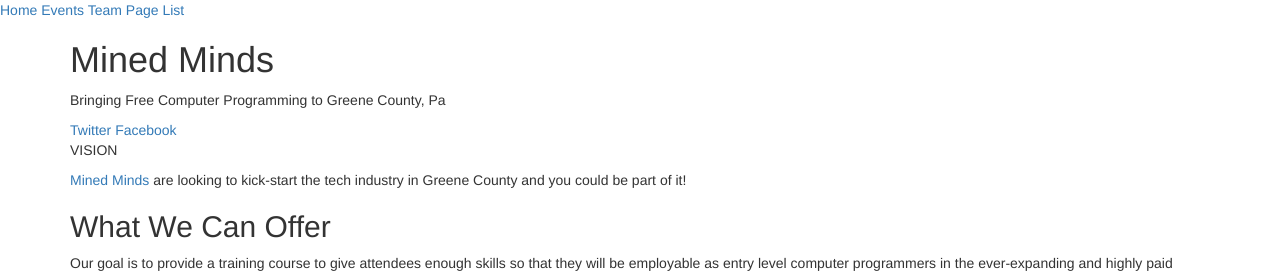
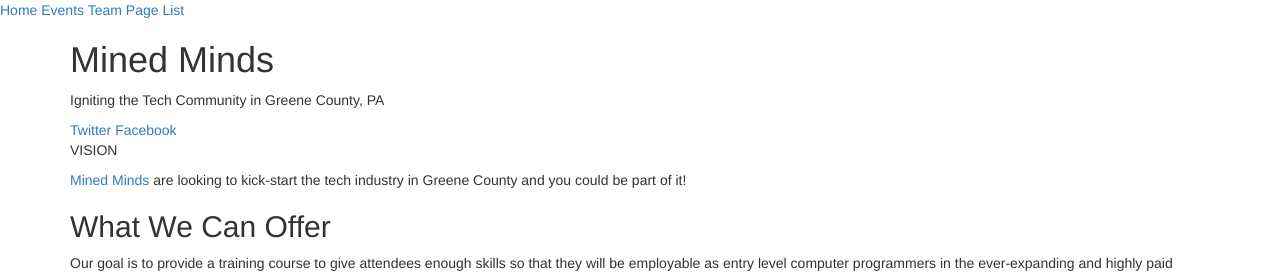
Before and after one commit to MinedMinds/MinedMinds.github.io, a Jekyll site: the page built from index.md, in a window 1280 px wide. Shown: the top 275 px of the page. Built offline with Jekyll 4.4.1, drawn with Linux system fonts in a browser that asks for light colours; nearby versions of some CDN libraries; library files that are not in the unit come from our copies.

Commit message:
changed tagline home page

```diff
--- a/index.md
+++ b/index.md
@@ -1,7 +1,7 @@
 ---
 layout: page
 title: Mined Minds
-tagline: Bringing Free Computer Programming to Greene County, Pa
+tagline: Igniting the Tech Community in Greene County, PA
 include_social: true
 ---
 {% include JB/setup %}
```
Also changed, not shown: 6 other files.
